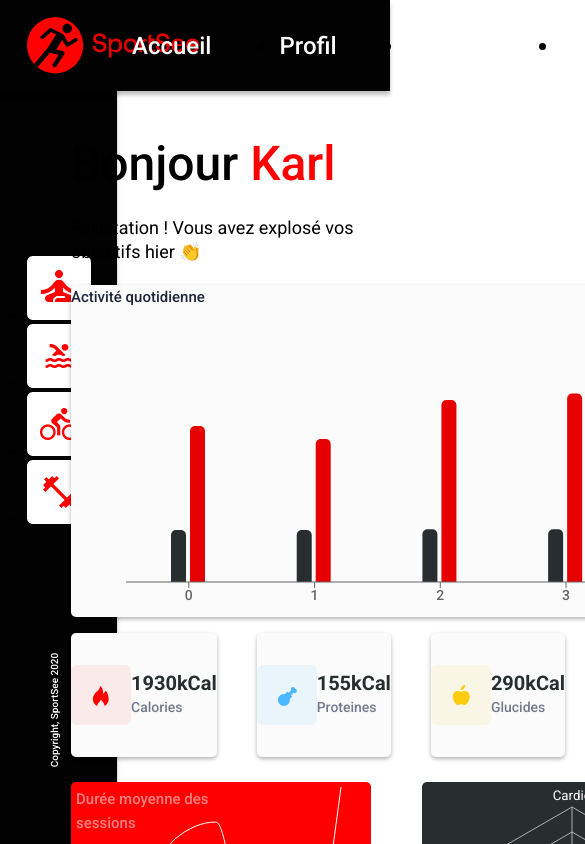
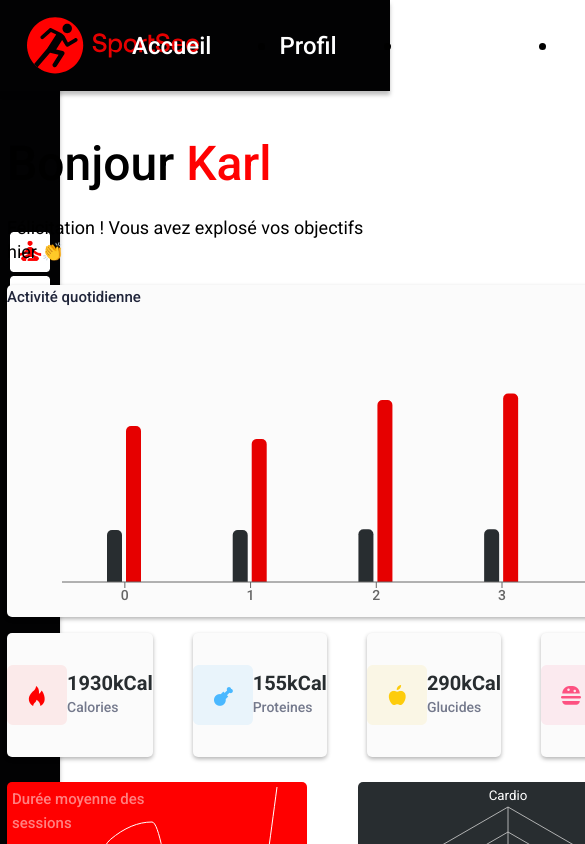
Before and after one commit to RyanDjafri/SportSee, a React (Create React App) app in the folder front/: page / in a window 390 px wide. Shown: the top 844 px of the page, 585 px wide, since content can reach past the window. Built offline with nearby package versions, Linux system fonts and the light colour scheme.

Commit message:
responsive

```diff
--- a/front/src/index.css
+++ b/front/src/index.css
@@ -401,9 +401,10 @@ header {
 
 @media screen and (max-width:1180px) {
     header {
-        margin-left:2rem;
+        margin-left:-2rem;
     }
     .charts-container{
+        margin-left:-4rem;
         padding:2rem;
     }
     .first-part {
@@ -417,4 +418,40 @@ header {
     .second-part {
         transform:translateY(10%)
     }
+    .sidebar {
+        width: 60px;
     }
+    .sidebar-icon {
+        width:40px;
+        height: 40px;
+    }
+    }
+
+
+    @media screen and (max-width:1103px) {
+        header {
+            margin-left:-2rem;
+        }
+        .charts-container{
+            margin-left:-4rem;
+            padding:2rem;
+        }
+        .first-part {
+            display:flex;
+            flex-direction: column;
+        }
+        .nutrition-container {
+            flex-direction: row;
+            width:116%;
+        }
+        .second-part {
+            transform:translateY(10%)
+        }
+        .sidebar {
+            width: 60px;
+        }
+        .sidebar-icon {
+            width:40px;
+            height: 40px;
+        }
+        }
```
